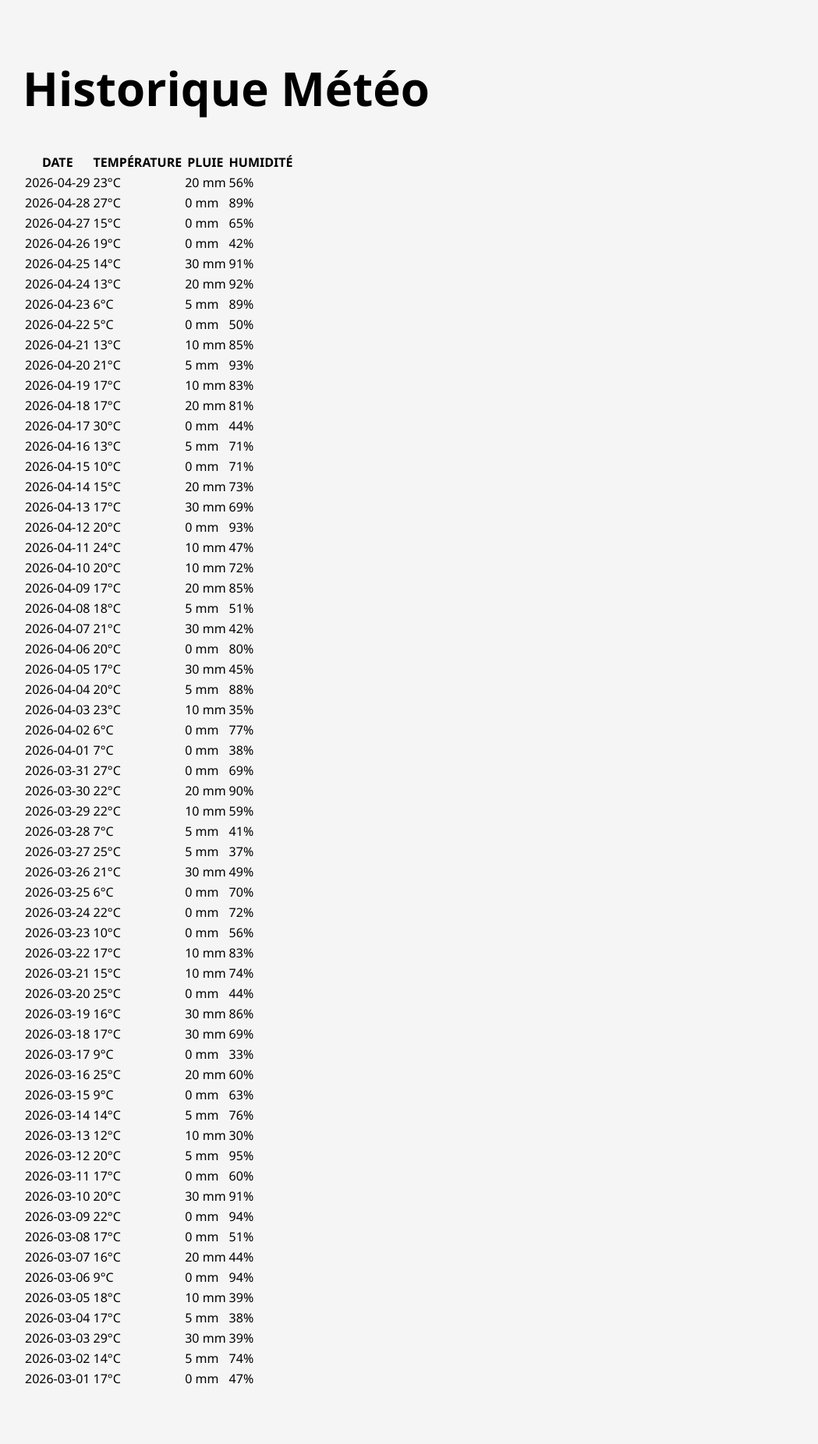
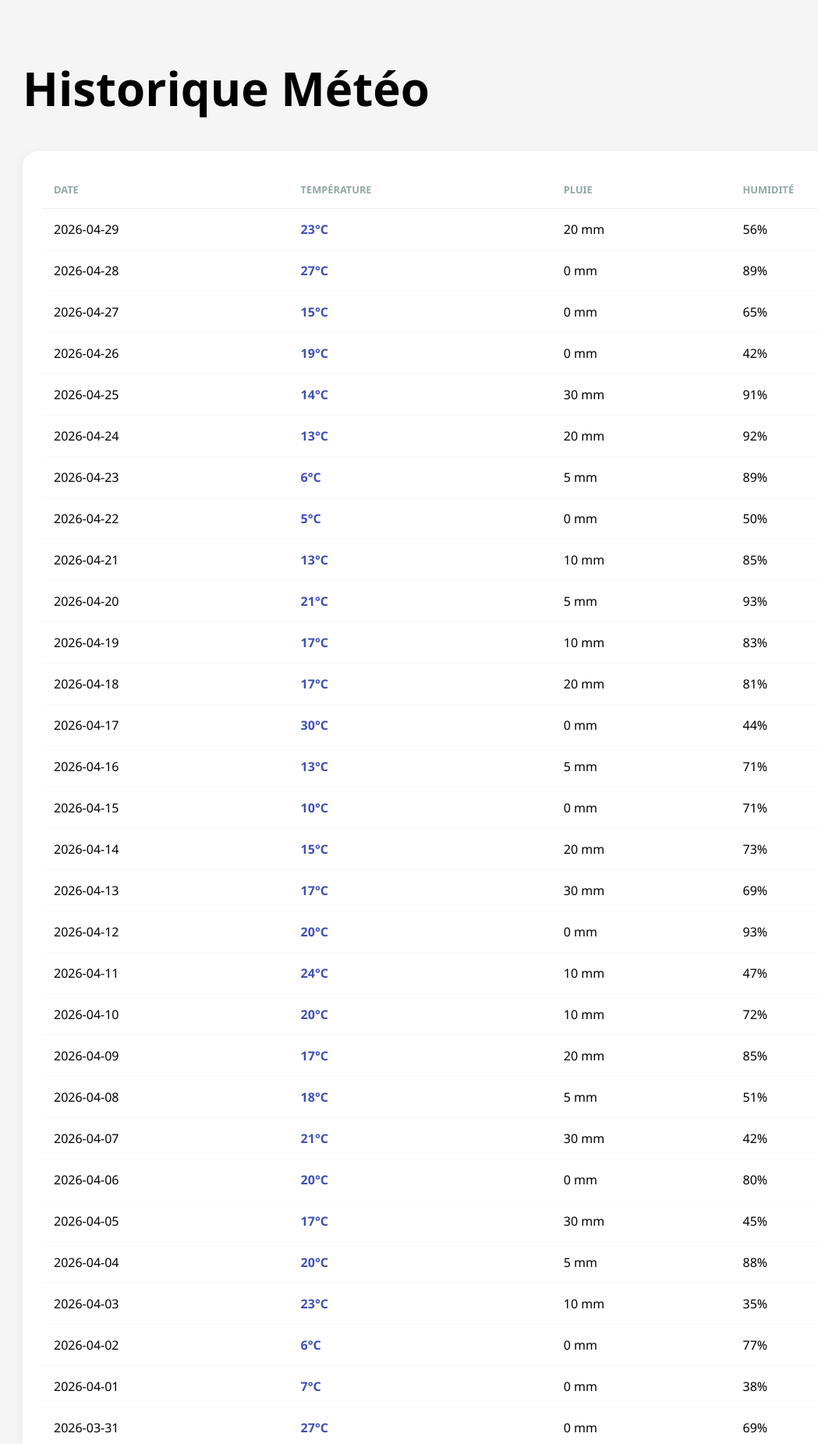
Before and after one commit to El-lulu/Projet-d-tude-B2B, a Flask app: page /meteo in a window 1280 px wide. Shown: the part 68-1920 px from the top of the page at 78% size, without its empty margins (11-1060 px from the left). Before the commit the page ends 1843 px from the top, so only its background shows below. Run offline with Flask 3, Linux system fonts and the light colour scheme; data comes from the database, SQL or seed files in the repository.

Commit message:
meteo css v1*

```diff
--- a/static/style.css
+++ b/static/style.css
@@ -186,6 +186,37 @@ body {
     border: 1px solid #eee;
 }
 
+/* Style pour la carte blanche de l'historique */
+.meteo_card_history {
+    background: white;
+    border-radius: 20px;
+    padding: 25px;
+    box-shadow: 0 4px 15px rgba(0,0,0,0.05);
+}
+
+.meteo_table {
+    width: 100%;
+    border-collapse: collapse;
+}
+
+.meteo_table th {
+    text-align: left;
+    color: #95a5a6;
+    font-size: 0.8rem;
+    padding: 15px;
+    border-bottom: 1px solid #f0f0f0;
+}
+
+.meteo_table td {
+    padding: 15px;
+    border-bottom: 1px solid #f8f9fa;
+}
+
+.temp_cell {
+    font-weight: bold;
+    color: #3f51b5; /* Ton bleu logo */
+}
+
 
 @media (max-width: 768px) {
     .nav_bar {
```
